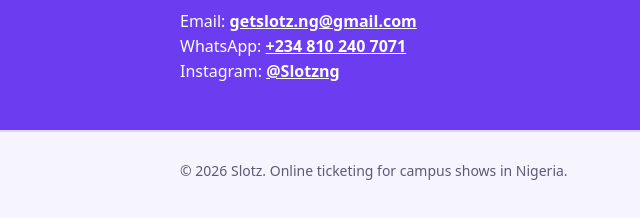
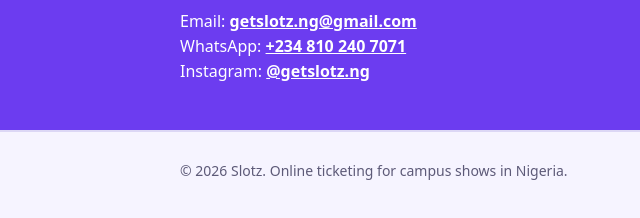
Before and after one commit to zurumedia/Slotz.ng, a plain HTML site: page index.html in a window 1280 px wide. Shown: the part 2147-2365 px from the top of the page, 0-640 px from the left. Drawn offline with Linux system fonts and the light colour scheme.

Commit message:
Update Instagram handle in contact section

```diff
--- a/index.html
+++ b/index.html
@@ -101,7 +101,7 @@ footer{padding:28px 0 40px;border-top:2px solid var(--line);color:var(--muted);f
   <p>Want to sell tickets for your event, or need help with a ticket? Reach us here.</p>
   <p>Email: <a href="mailto:YOUR_EMAIL@example.com">getslotz.ng@gmail.com</a><br>
   WhatsApp: <a href="https://wa.me/234XXXXXXXXXX">+234 810 240 7071</a><br>
-  Instagram: <a href="https://instagram.com/YOUR_HANDLE">@Slotzng</a></p>
+  Instagram: <a href="https://instagram.com/YOUR_HANDLE">@getslotz.ng</a></p>
 </div></section>
 </main>
 
```
